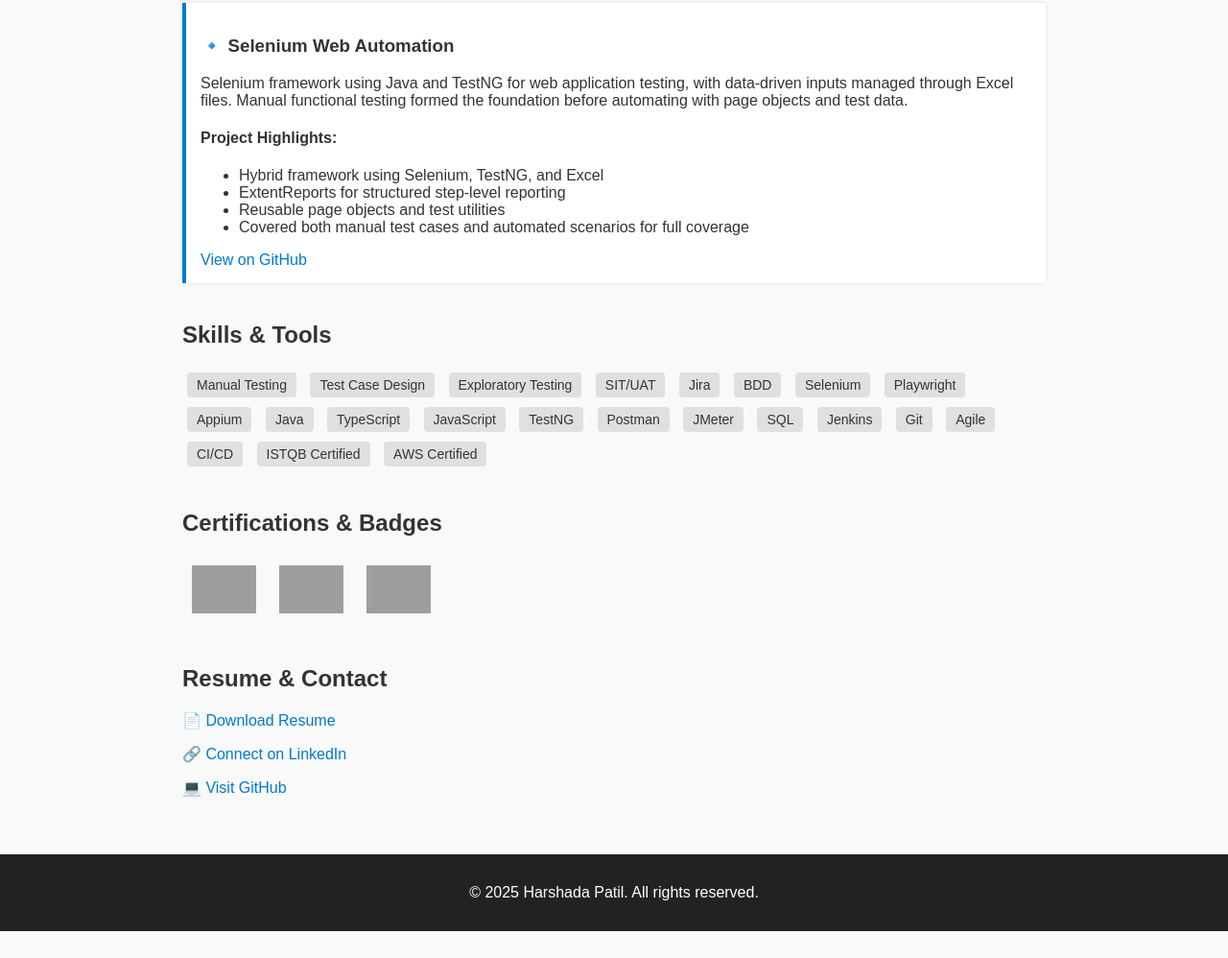
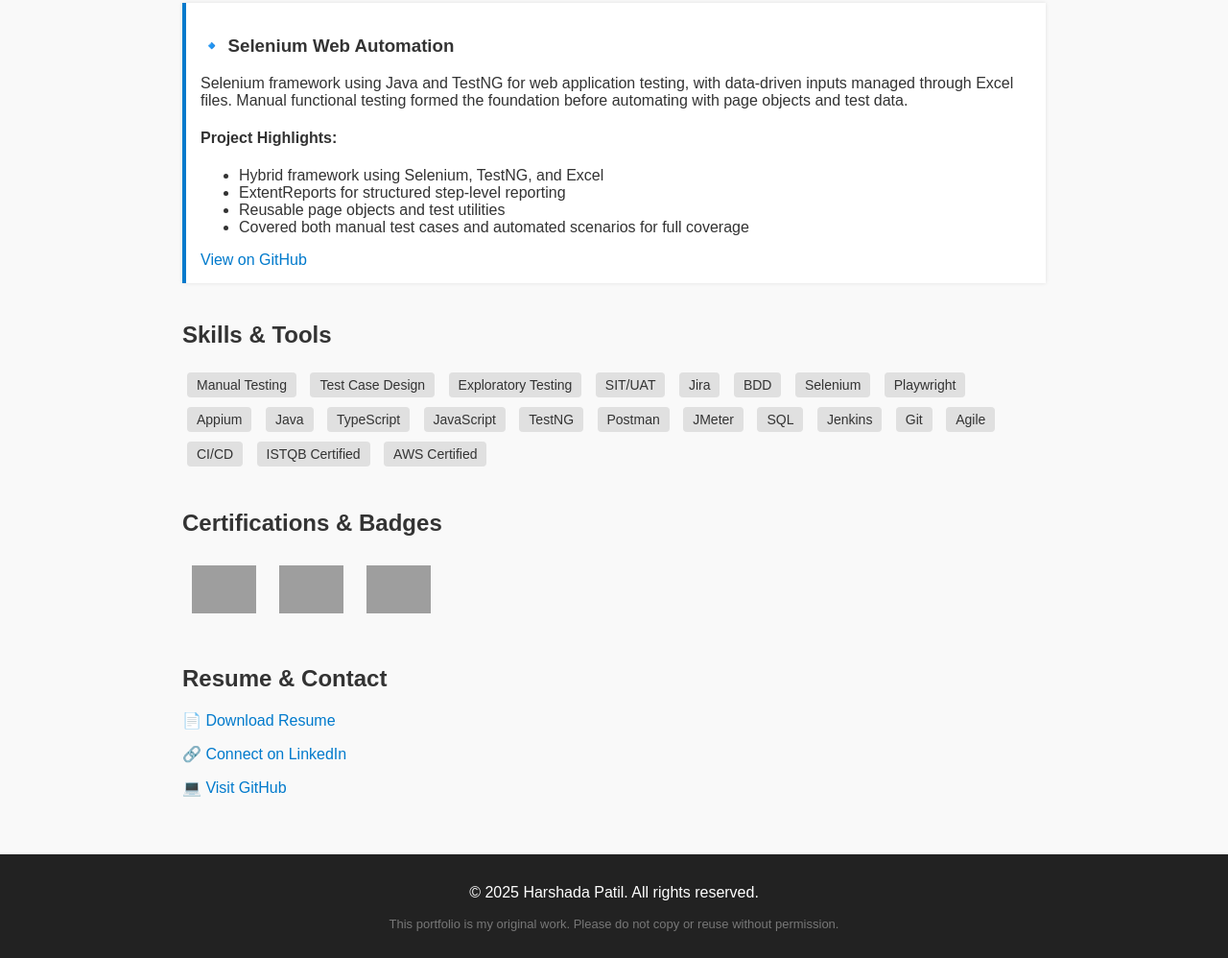
Before and after one commit to harshadaP97/qa-portfolio, a plain HTML site: page index.html in a window 1280 px wide. Shown: the part 1218-2216 px from the top of the page at 96% size. Before the commit the page ends 2188 px from the top, so only its background shows below. Drawn offline with Linux system fonts and the light colour scheme; grey boxes are pictures that could not be loaded.

Commit message:
thumbnail

```diff
--- a/index.html
+++ b/index.html
@@ -179,7 +179,11 @@
   </div>
 
   <footer>
-    <p>© 2025 Harshada Patil. All rights reserved.</p>
-  </footer>
+  <p>© 2025 Harshada Patil. All rights reserved.</p>
+  <p style="font-size: 13px; color: #777;">
+    This portfolio is my original work. Please do not copy or reuse without permission.
+  </p>
+</footer>
+
 </body>
 </html>
```
